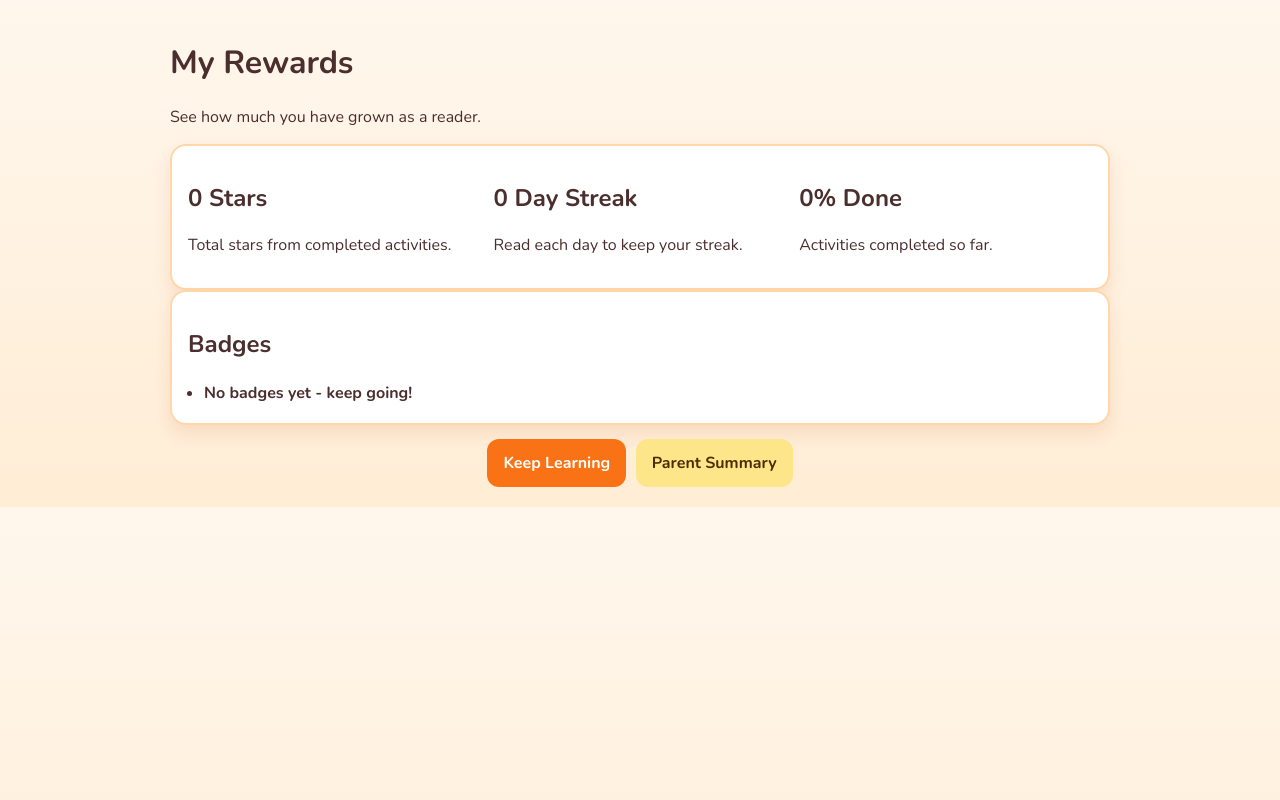
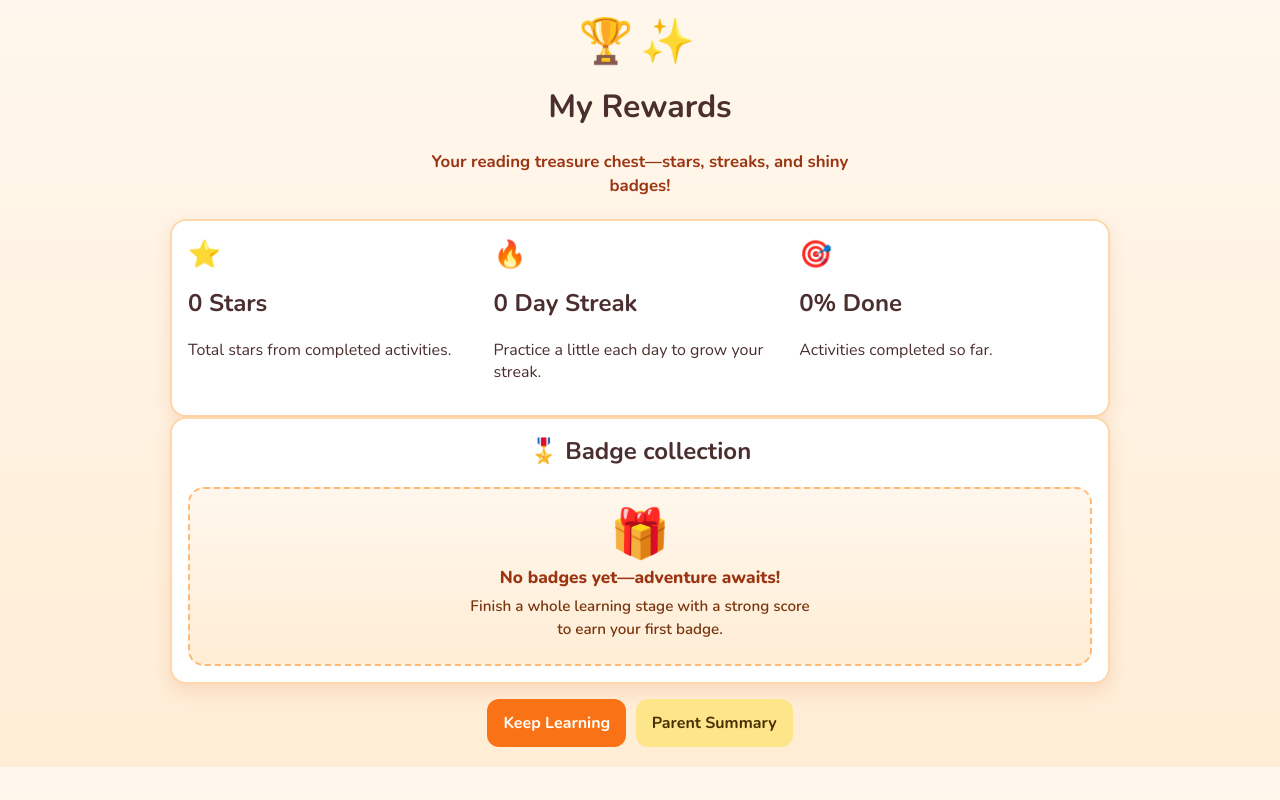
Before and after one commit to happilyeverafter95/young-readers-practice, a Next.js app: page /progress in a window 1280 px wide. Built offline with nearby package versions, Linux system fonts and the light colour scheme.

Commit message:
touch up rewards section

```diff
--- a/app/globals.css
+++ b/app/globals.css
@@ -476,15 +476,136 @@ a {
   gap: 0.8rem;
 }
 
-.badge-list,
+.progress-rewards .rewards-hero {
+  text-align: center;
+  margin-bottom: 1.25rem;
+}
+
+.rewards-hero-emoji {
+  font-size: clamp(2rem, 6vw, 2.75rem);
+  line-height: 1;
+  margin: 0 0 0.35rem;
+  letter-spacing: 0.15em;
+}
+
+.rewards-hero-lead {
+  margin: 0.35rem 0 0;
+  font-size: 1.05rem;
+  font-weight: 700;
+  color: #9a3412;
+  max-width: 28rem;
+  margin-left: auto;
+  margin-right: auto;
+  line-height: 1.45;
+}
+
+.reward-stat {
+  position: relative;
+  padding-top: 0.25rem;
+}
+
+.reward-stat-emoji {
+  display: block;
+  font-size: 1.65rem;
+  line-height: 1;
+  margin-bottom: 0.35rem;
+}
+
+.badges-panel-title {
+  display: flex;
+  align-items: center;
+  justify-content: center;
+  gap: 0.4rem;
+  margin-top: 0;
+}
+
+.badge-grid {
+  display: grid;
+  grid-template-columns: repeat(auto-fill, minmax(11.5rem, 1fr));
+  gap: 1rem;
+  list-style: none;
+  margin: 0.75rem 0 0;
+  padding: 0;
+}
+
+.badge-card {
+  display: flex;
+  flex-direction: column;
+  align-items: center;
+  text-align: center;
+  padding: 1.15rem 0.85rem 1.25rem;
+  border-radius: 18px;
+  background: linear-gradient(165deg, #fffbeb 0%, #fef3c7 55%, #fde68a 100%);
+  border: 2px solid #fcd34d;
+  box-shadow: 0 4px 0 rgb(245 158 11 / 0.22);
+  transition: transform 0.15s ease, box-shadow 0.15s ease;
+}
+
+.badge-card:hover {
+  transform: translateY(-2px);
+  box-shadow: 0 6px 0 rgb(245 158 11 / 0.28);
+}
+
+.badge-card-emoji {
+  font-size: 2.6rem;
+  line-height: 1;
+  margin-bottom: 0.45rem;
+  filter: drop-shadow(0 2px 3px rgb(251 191 36 / 0.45));
+}
+
+.badge-card-title {
+  margin: 0 0 0.35rem;
+  font-size: 1.02rem;
+  font-weight: 800;
+  color: #9a3412;
+  line-height: 1.25;
+}
+
+.badge-card-tagline {
+  margin: 0;
+  font-size: 0.88rem;
+  font-weight: 600;
+  color: #78350f;
+  line-height: 1.45;
+}
+
+.badge-empty {
+  text-align: center;
+  padding: 1.35rem 1rem 1.5rem;
+  margin-top: 0.5rem;
+  border-radius: 16px;
+  background: linear-gradient(180deg, #fff7ed, #ffedd5);
+  border: 2px dashed #fdba74;
+}
+
+.badge-empty-emoji {
+  font-size: 3rem;
+  line-height: 1;
+  margin: 0 0 0.5rem;
+}
+
+.badge-empty-title {
+  margin: 0 0 0.35rem;
+  font-weight: 800;
+  font-size: 1.08rem;
+  color: #9a3412;
+}
+
+.badge-empty-hint {
+  margin: 0;
+  font-size: 0.95rem;
+  font-weight: 600;
+  color: #78350f;
+  line-height: 1.5;
+  max-width: 22rem;
+  margin-left: auto;
+  margin-right: auto;
+}
+
 .parent-list {
   margin: 0;
   padding-left: 1rem;
   line-height: 1.7;
-}
-
-.badge-item {
-  font-weight: 700;
 }
 
 /* Home: adventure / journey panel */
--- a/app/progress/page.tsx
+++ b/app/progress/page.tsx
@@ -1,41 +1,75 @@
 "use client";
 
 import Link from "next/link";
+import { type BadgeDefinition, getBadgeDefinition, sortBadgeIds } from "@/lib/content/badges";
 import { useProgress } from "@/components/progress-context";
 
 export default function ProgressPage() {
   const { progress, summary } = useProgress();
-  const badges = progress.badges.length ? progress.badges : ["No badges yet - keep going!"];
+  const badgeIds = sortBadgeIds(progress.badges);
+  const badgeCards = badgeIds
+    .map((id) => getBadgeDefinition(id))
+    .filter((def): def is BadgeDefinition => def != null);
 
   return (
-    <main className="container">
-      <h1>My Rewards</h1>
-      <p>See how much you have grown as a reader.</p>
+    <main className="container progress-rewards">
+      <header className="rewards-hero">
+        <p className="rewards-hero-emoji" aria-hidden="true">
+          🏆✨
+        </p>
+        <h1>My Rewards</h1>
+        <p className="rewards-hero-lead">Your reading treasure chest—stars, streaks, and shiny badges!</p>
+      </header>
 
       <section className="panel reward-row">
-        <div>
+        <div className="reward-stat">
+          <span className="reward-stat-emoji" aria-hidden="true">
+            ⭐
+          </span>
           <h2>{progress.totalStars} Stars</h2>
           <p>Total stars from completed activities.</p>
         </div>
-        <div>
+        <div className="reward-stat">
+          <span className="reward-stat-emoji" aria-hidden="true">
+            🔥
+          </span>
           <h2>{progress.streakDays} Day Streak</h2>
-          <p>Read each day to keep your streak.</p>
+          <p>Practice a little each day to grow your streak.</p>
         </div>
-        <div>
+        <div className="reward-stat">
+          <span className="reward-stat-emoji" aria-hidden="true">
+            🎯
+          </span>
           <h2>{Math.round(summary.completionRate * 100)}% Done</h2>
           <p>Activities completed so far.</p>
         </div>
       </section>
 
-      <section className="panel">
-        <h2>Badges</h2>
-        <ul className="badge-list">
-          {badges.map((badge) => (
-            <li key={badge} className="badge-item">
-              {badge}
-            </li>
-          ))}
-        </ul>
+      <section className="panel badges-panel">
+        <h2 className="badges-panel-title">
+          <span aria-hidden="true">🎖️</span> Badge collection
+        </h2>
+        {badgeCards.length === 0 ? (
+          <div className="badge-empty">
+            <p className="badge-empty-emoji" aria-hidden="true">
+              🎁
+            </p>
+            <p className="badge-empty-title">No badges yet—adventure awaits!</p>
+            <p className="badge-empty-hint">Finish a whole learning stage with a strong score to earn your first badge.</p>
+          </div>
+        ) : (
+          <ul className="badge-grid">
+            {badgeCards.map((badge) => (
+              <li key={badge.id} className="badge-card">
+                <span className="badge-card-emoji" aria-hidden="true">
+                  {badge.emoji}
+                </span>
+                <h3 className="badge-card-title">{badge.title}</h3>
+                <p className="badge-card-tagline">{badge.tagline}</p>
+              </li>
+            ))}
+          </ul>
+        )}
       </section>
 
       <div className="hero-actions">
--- /dev/null
+++ b/lib/content/badges.ts
@@ -0,0 +1,62 @@
+import type { StageNumber } from "./activities";
+
+/** Stable ids stored in progress (and localStorage). */
+export const STAGE_COMPLETION_BADGE: Record<StageNumber, string> = {
+  1: "picture-word-star",
+  2: "rhyme-ranger",
+  3: "sentence-superstar"
+};
+
+export type BadgeDefinition = {
+  id: string;
+  emoji: string;
+  title: string;
+  tagline: string;
+};
+
+export const BADGE_CATALOG: Record<string, BadgeDefinition> = {
+  "picture-word-star": {
+    id: "picture-word-star",
+    emoji: "🖼️",
+    title: "Picture Word Star",
+    tagline: "You matched every word to a picture!"
+  },
+  "rhyme-ranger": {
+    id: "rhyme-ranger",
+    emoji: "🎵",
+    title: "Rhyme Ranger",
+    tagline: "You finished every rhyming adventure!"
+  },
+  "sentence-superstar": {
+    id: "sentence-superstar",
+    emoji: "📖",
+    title: "Sentence Superstar",
+    tagline: "You read every tiny sentence like a champ!"
+  }
+};
+
+const LEGACY_BADGE_MAP: Record<string, string> = {
+  "stage-1-star": "picture-word-star",
+  "stage-2-star": "rhyme-ranger",
+  "stage-3-star": "sentence-superstar"
+};
+
+const BADGE_ORDER = ["picture-word-star", "rhyme-ranger", "sentence-superstar"] as const;
+
+export function normalizeBadgeId(raw: string): string {
+  return LEGACY_BADGE_MAP[raw] ?? raw;
+}
+
+export function getBadgeDefinition(id: string): BadgeDefinition | undefined {
+  return BADGE_CATALOG[normalizeBadgeId(id)];
+}
+
+export function sortBadgeIds(ids: string[]): string[] {
+  return [...new Set(ids.map(normalizeBadgeId))].sort((a, b) => {
+    const ia = BADGE_ORDER.indexOf(a as (typeof BADGE_ORDER)[number]);
+    const ib = BADGE_ORDER.indexOf(b as (typeof BADGE_ORDER)[number]);
+    const sa = ia === -1 ? 99 : ia;
+    const sb = ib === -1 ? 99 : ib;
+    return sa - sb;
+  });
+}
--- a/lib/progress/store.ts
+++ b/lib/progress/store.ts
@@ -1,3 +1,4 @@
+import { STAGE_COMPLETION_BADGE, normalizeBadgeId } from "@/lib/content/badges";
 import { activities, StageNumber, allStages, getActivitiesForStage } from "@/lib/content/activities";
 
 export type ActivityRecord = {
@@ -71,11 +72,11 @@ export function isStageUnlocked(progress: ProgressState, stage: StageNumber): bo
 }
 
 function stageBadge(stage: StageNumber): string {
-  return `stage-${stage}-star`;
+  return STAGE_COMPLETION_BADGE[stage];
 }
 
 function recalcBadges(progress: ProgressState): string[] {
-  const badges = new Set(progress.badges);
+  const badges = new Set(progress.badges.map(normalizeBadgeId));
   for (const stage of allStages) {
     const stageActivities = getActivitiesForStage(stage);
     if (stageActivities.length === 0) continue;
@@ -162,11 +163,13 @@ export function loadProgress(): ProgressState {
     const raw = window.localStorage.getItem(STORAGE_KEY);
     if (!raw) return emptyProgressState;
     const parsed = JSON.parse(raw) as ProgressState;
-    return {
+    const merged = {
       ...emptyProgressState,
       ...parsed,
+      badges: [...new Set((parsed.badges ?? []).map(normalizeBadgeId))],
       totalStars: recalcTotalStars(parsed.activityRecords ?? {})
     };
+    return { ...merged, badges: recalcBadges(merged) };
   } catch {
     return emptyProgressState;
   }
```
